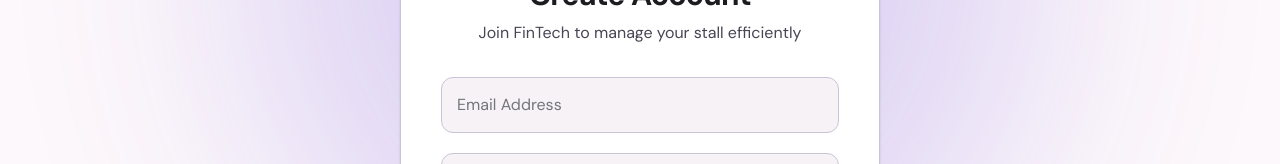
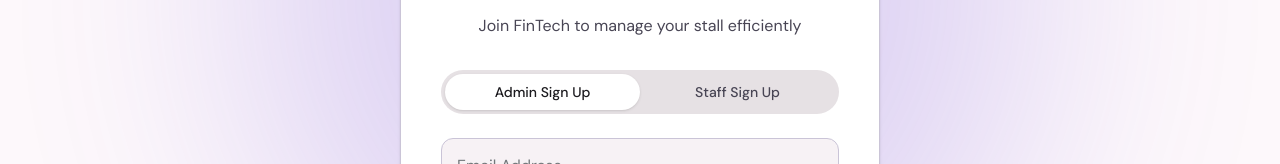
Before and after one commit to nloqmanhn05/Kedai1.0, a React (Vite) app: page /register in a window 1280 px wide. Shown: the part 191-355 px from the top of the page. Built offline with nearby package versions, Linux system fonts and the light colour scheme; no server answers.

Commit message:
feat: add role selection toggle to SignUp page

```diff
--- a/src/pages/SignUp.tsx
+++ b/src/pages/SignUp.tsx
@@ -9,6 +9,7 @@
   const [showPassword, setShowPassword] = useState(false);
   const [email, setEmail] = useState('');
   const [password, setPassword] = useState('');
+  const [role, setRole] = useState<'admin' | 'staff'>('admin');
   const [error, setError] = useState('');
   const [loading, setLoading] = useState(false);
   const { signUp } = useAuth();
@@ -20,9 +21,8 @@
       setError('');
       setLoading(true);
       await signUp(email, password);
-      // Ensure role is initialized as admin or staff, let's default to admin for new signups
-      // or handle it in a more robust way later.
-      localStorage.setItem('userRole', 'admin');
+      // Save role according to user's selection
+      localStorage.setItem('userRole', role);
       navigate('/dashboard');
     } catch (err: any) {
       setError('Failed to create an account. ' + err.message);
@@ -65,7 +65,40 @@
               <AppIcon className="text-white w-8 h-8" />
             </div>
             <h1 className="text-3xl font-bold text-on-surface mb-2 tracking-tight">Create Account</h1>
-            <p className="text-base text-on-surface-variant">Join FinTech to manage your stall efficiently</p>
+            <p className="text-base text-on-surface-variant mb-6">Join FinTech to manage your stall efficiently</p>
+          </div>
+
+          {/* Segmented Control */}
+          <div className="w-full bg-surface-container-highest rounded-full p-1 flex mb-6 relative">
+            {/* Sliding background indicator */}
+            <div
+              className="absolute top-1 bottom-1 left-1 w-[calc(50%-4px)] bg-surface-container-lowest rounded-full shadow-sm transition-transform duration-300 ease-out pointer-events-none"
+              style={{
+                transform: role === 'admin' ? 'translateX(0)' : 'translateX(100%)',
+              }}
+            />
+            <button
+              type="button"
+              onClick={() => setRole('admin')}
+              className={`relative z-10 flex-1 py-2 px-4 rounded-full text-sm font-medium transition-all cursor-pointer bg-transparent ${
+                role === 'admin'
+                  ? 'text-on-surface'
+                  : 'text-on-surface-variant hover:text-on-surface'
+              }`}
+            >
+              Admin Sign Up
+            </button>
+            <button
+              type="button"
+              onClick={() => setRole('staff')}
+              className={`relative z-10 flex-1 py-2 px-4 rounded-full text-sm font-medium transition-all cursor-pointer bg-transparent ${
+                role === 'staff'
+                  ? 'text-on-surface'
+                  : 'text-on-surface-variant hover:text-on-surface'
+              }`}
+            >
+              Staff Sign Up
+            </button>
           </div>
 
           {error && <div className="mb-4 p-3 bg-error/10 text-error text-sm rounded-lg border border-error/20">{error}</div>}
```
